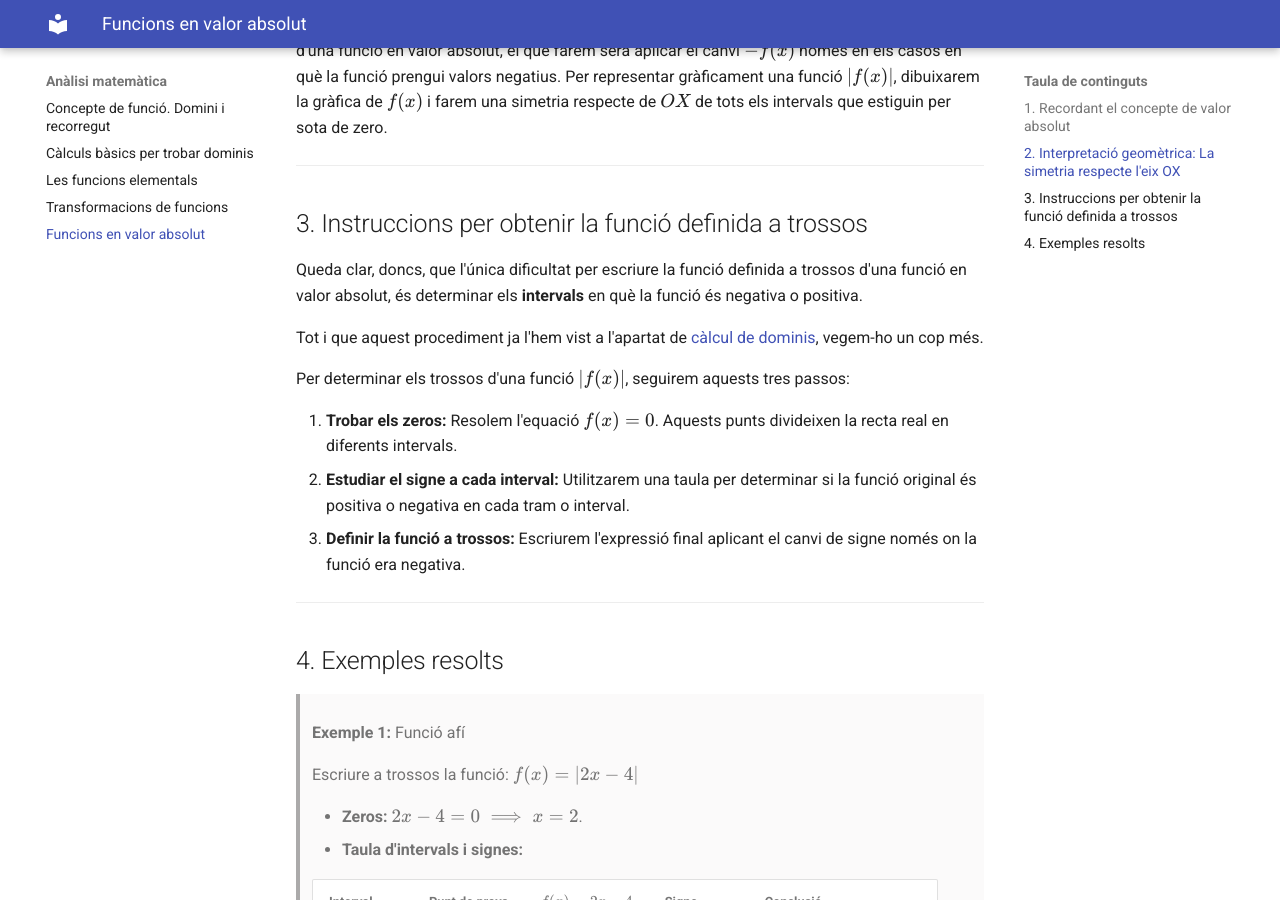
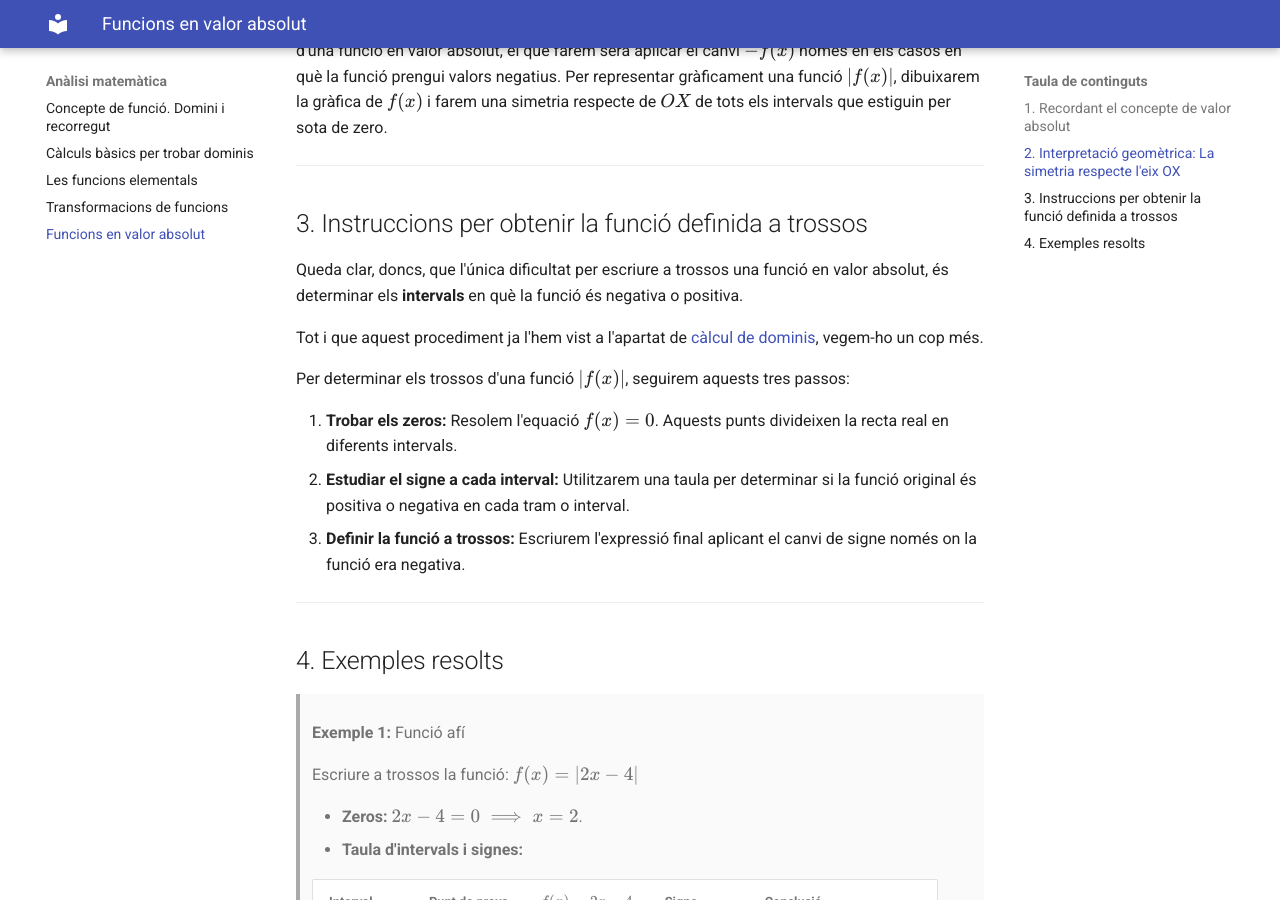
Before and after one commit to irazuzta/MatematiquesBat, an MkDocs documentation site: the page built from docs/analisi/05_funcions_valor_absolut.md, in a window 1280 px wide and 900 px high, scrolled down 895 px. Built offline with MkDocs 1.6.1 and Material for MkDocs 9.7.7, drawn with Linux system fonts in a browser that asks for light colours.

Commit message:
valor absolut

```diff
--- a/docs/analisi/05_funcions_valor_absolut.md
+++ b/docs/analisi/05_funcions_valor_absolut.md
@@ -27,7 +27,7 @@ Ja hem estudiat que en fer $-f(x)$ obtenim una funció simètrica respecte a l'e
 
 ## 3. Instruccions per obtenir la funció definida a trossos
 
-Queda clar, doncs, que l'única dificultat per escriure la funció definida a trossos d'una funció en valor absolut, és determinar els **intervals** en què la funció és negativa o positiva.
+Queda clar, doncs, que l'única dificultat per escriure a trossos una funció en valor absolut, és determinar els **intervals** en què la funció és negativa o positiva.
 
 Tot i que aquest procediment ja l'hem vist a l'apartat de [càlcul de dominis](../02_eines_calcul_dominis#2-resolucio-dinequacions-polinomiques), vegem-ho un cop més.
 
```
